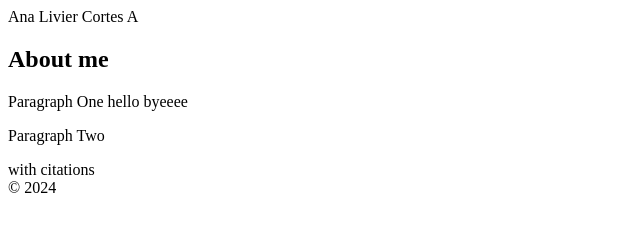
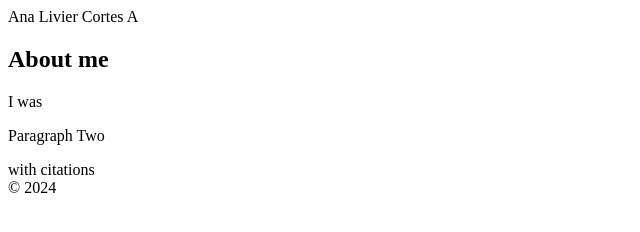
Before and after one commit to AnaLivier/AnaLivier.github.io, a plain HTML site: page html-assignment/index.html in a window 1280 px wide. Shown: the whole page, without its empty margins (0-640 px from the left). Drawn offline with Linux system fonts and the light colour scheme.

Commit message:
NEW NAME

```diff
--- a/html-assignment/index.html
+++ b/html-assignment/index.html
@@ -10,10 +10,10 @@
 
     <main>
         <article>
-            <h1>About me</h1>
-            <p>Paragraph One
-                <span>hello</span>
-                <span>byeeee</span>
+           <h1>About me</h1>
+            <p>
+                I was
+
             </p>
             <p>Paragraph Two</p>
             <quote>with citations</quote>
```
